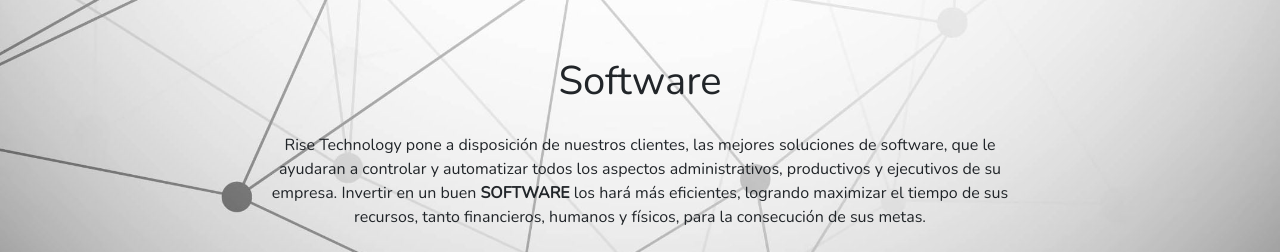
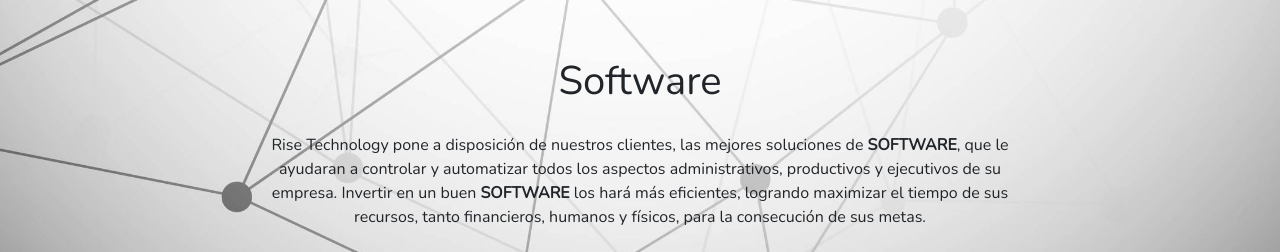
Before and after one commit to lucasllamanzarez/proyectofinal-webrise, a website: page pages/solu.html in a window 1280 px wide. Shown: the part 980-1232 px from the top of the page. Drawn offline with nearby package versions, Linux system fonts and the light colour scheme.

```diff
--- a/pages/solu.html
+++ b/pages/solu.html
@@ -64,7 +64,7 @@
 
                 <div>
                     <h2>Software</h2>
-                        <p>Rise Technology pone a disposición de nuestros clientes, las mejores soluciones de software, que le ayudaran a controlar y automatizar todos los aspectos administrativos, productivos y ejecutivos de su empresa. Invertir en un buen <strong>SOFTWARE</strong> los hará más eficientes, logrando maximizar el tiempo de sus recursos, tanto financieros, humanos y físicos, para la consecución de sus metas.</p>
+                        <p>Rise Technology pone a disposición de nuestros clientes, las mejores soluciones de <strong>SOFTWARE</strong>, que le ayudaran a controlar y automatizar todos los aspectos administrativos, productivos y ejecutivos de su empresa. Invertir en un buen <strong>SOFTWARE</strong> los hará más eficientes, logrando maximizar el tiempo de sus recursos, tanto financieros, humanos y físicos, para la consecución de sus metas.</p>
                 </div>
 
                     <div class="container">
```
